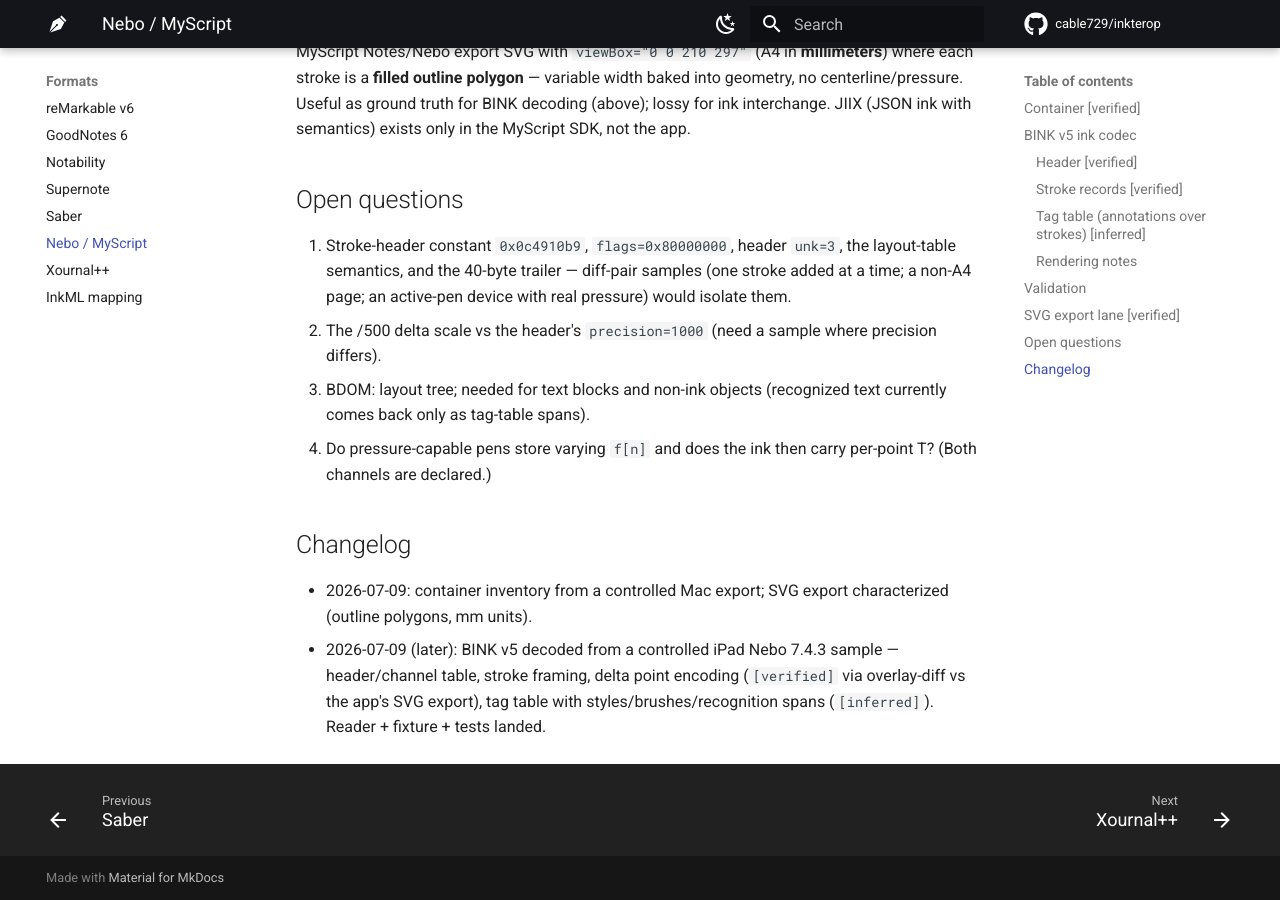
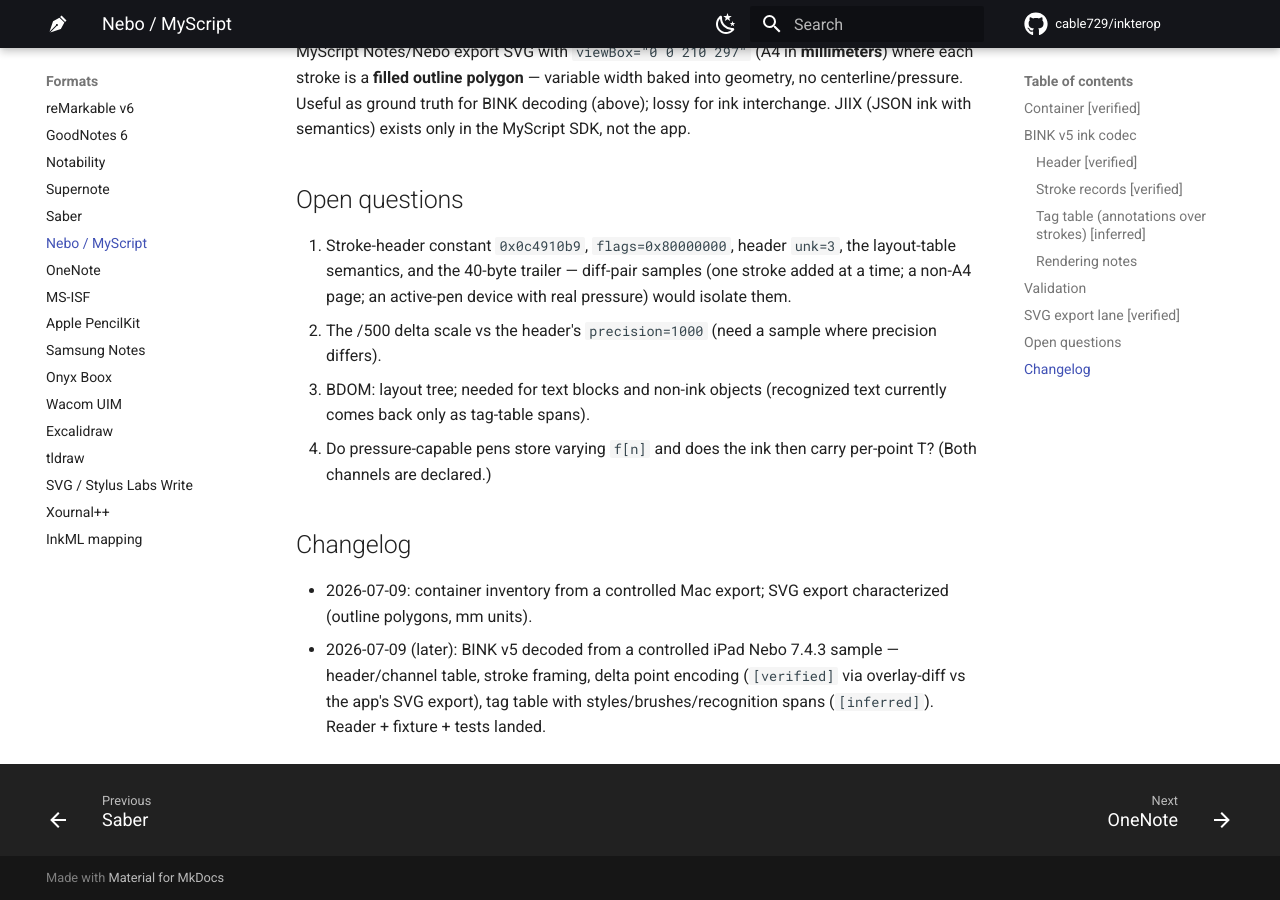
Before and after one commit to cable729/inkterop, an MkDocs documentation site: the page built from docs/formats/nebo.md, in a window 1280 px wide and 900 px high, scrolled down 3215 px. Built offline with MkDocs 1.6.1 and Material for MkDocs 9.7.7, drawn with Linux system fonts in a browser that asks for light colours; comment, search, counter and statistics services are not loaded.

Commit message:
Docs: next-milestones handoff section; new format docs into site nav
Ordered next steps (merge+CI, validation session, ground-truth corpus,
Apple Notes plumbing, rnote, OneNote FSSHTTPB, upstream issues, writer
deepening, ROADMAP carry-overs). Nav gains the nine new format specs.

Co-Authored-By: Claude Fable 5 <noreply@anthropic.com>

```diff
--- a/mkdocs.yml
+++ b/mkdocs.yml
@@ -78,6 +78,15 @@ nav:
       - Supernote: formats/supernote.md
       - Saber: formats/saber.md
       - Nebo / MyScript: formats/nebo.md
+      - OneNote: formats/onenote.md
+      - MS-ISF: formats/isf.md
+      - Apple PencilKit: formats/pencilkit.md
+      - Samsung Notes: formats/sdocx.md
+      - Onyx Boox: formats/boox.md
+      - Wacom UIM: formats/uim.md
+      - Excalidraw: formats/excalidraw.md
+      - tldraw: formats/tldraw.md
+      - SVG / Stylus Labs Write: formats/svg.md
       - Xournal++: formats/xopp.md
       - InkML mapping: formats/inkml-mapping.md
   - Methodology:
```
Also changed, not shown: docs/HANDOFF-note-apps.md (+33 -0 lines).
